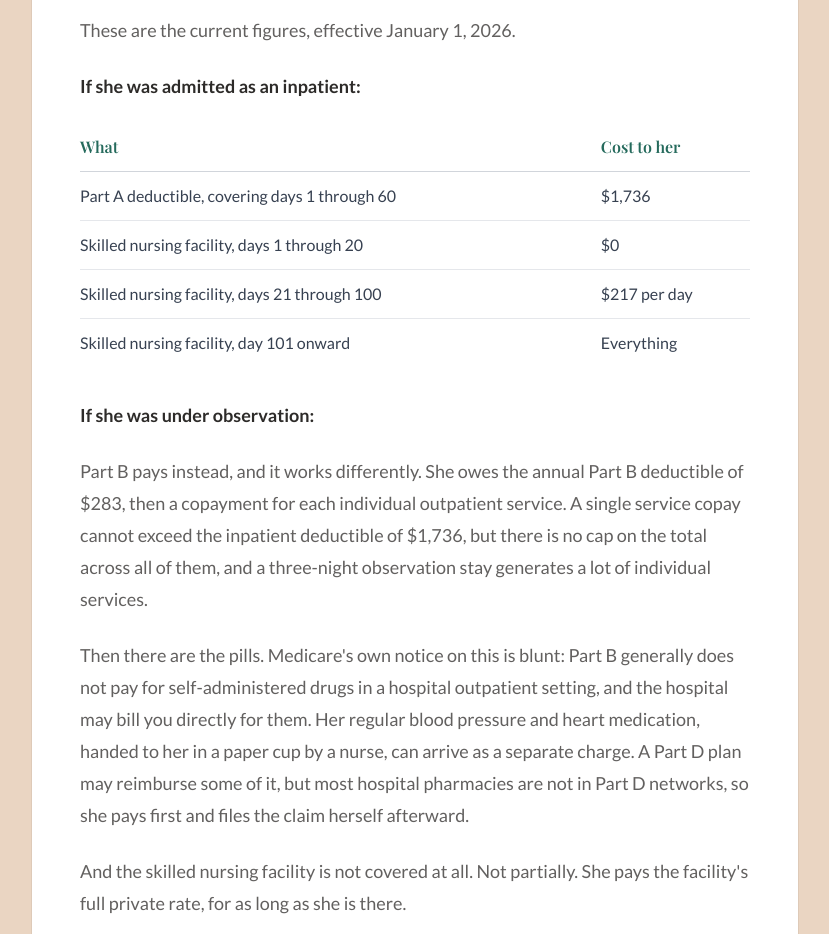
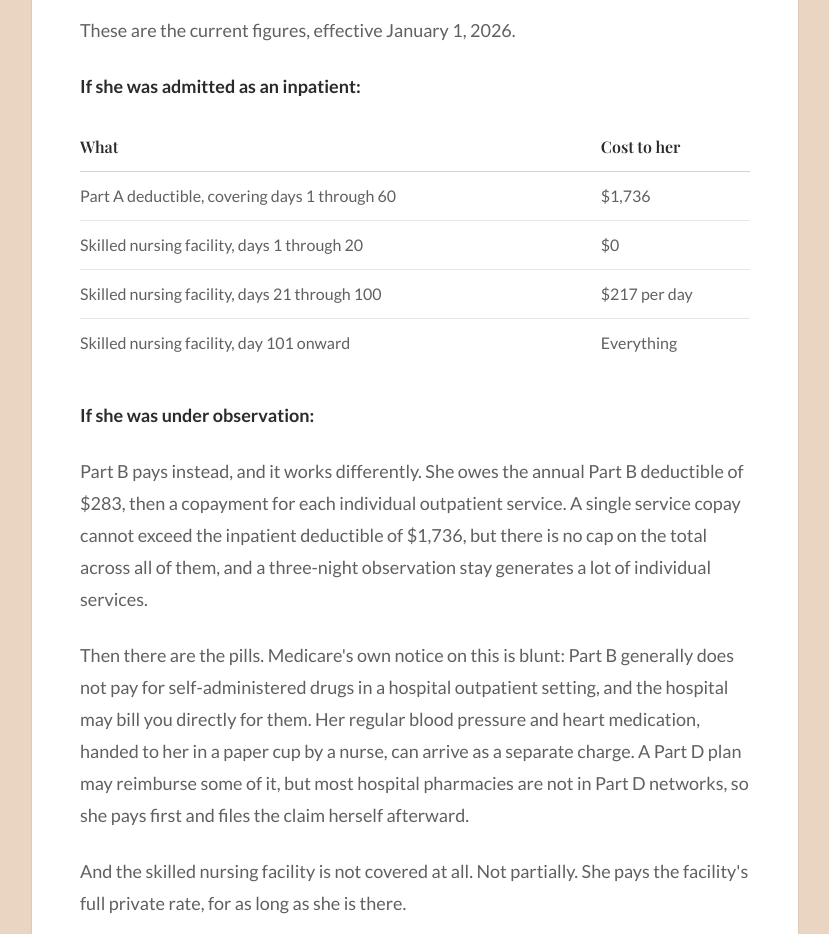
Before and after one commit to kerrtk/aging-with-honor-site, a Next.js app: page /blog/observation-status-medicare-three-day-rule in a window 1280 px wide. Shown: the part 2420-3354 px from the top of the page, without its empty margins (225-1054 px from the left). Built offline with nearby package versions, Linux system fonts and the light colour scheme; a web font is replaced by a local one.

Commit message:
Use seoTitle for the title tag when a post sets one

```diff
--- a/app/blog/[slug]/page.tsx
+++ b/app/blog/[slug]/page.tsx
@@ -19,13 +19,16 @@ export async function generateMetadata({ params }: Params): Promise<Metadata> {
 
   if (!post) return { title: "Not found | Aging With Honor" }
 
+  // seoTitle drives the search result; title stays the headline on the page.
+  const metaTitle = post.seoTitle ?? post.title
+
   return {
-    title: `${post.title} | Aging With Honor`,
+    title: `${metaTitle} | Aging With Honor`,
     description: post.description,
     alternates: { canonical: `/blog/${post.slug}` },
     openGraph: {
       type: "article",
-      title: post.title,
+      title: metaTitle,
       description: post.description,
       publishedTime: post.date,
       url: `${SITE}/blog/${post.slug}`,
@@ -110,7 +113,7 @@ export default async function PostPage({ params }: Params) {
       <div className="py-16 px-4">
         <article className="max-w-3xl mx-auto bg-white rounded-2xl border border-cream-dark p-7 sm:p-12">
           <div
-            className="prose prose-lg max-w-none font-lato prose-headings:font-playfair prose-headings:text-teal prose-a:text-teal prose-strong:text-charcoal prose-p:text-charcoal/75 prose-li:text-charcoal/75 prose-blockquote:border-l-terracotta prose-blockquote:text-charcoal/70"
+            className="prose prose-lg max-w-none font-lato prose-headings:font-playfair prose-headings:text-teal prose-a:text-teal prose-strong:text-charcoal prose-p:text-charcoal/75 prose-li:text-charcoal/75 prose-blockquote:border-l-terracotta prose-blockquote:text-charcoal/70 prose-table:text-base prose-th:text-charcoal prose-td:text-charcoal/75"
             dangerouslySetInnerHTML={{ __html: html }}
           />
         </article>
```
